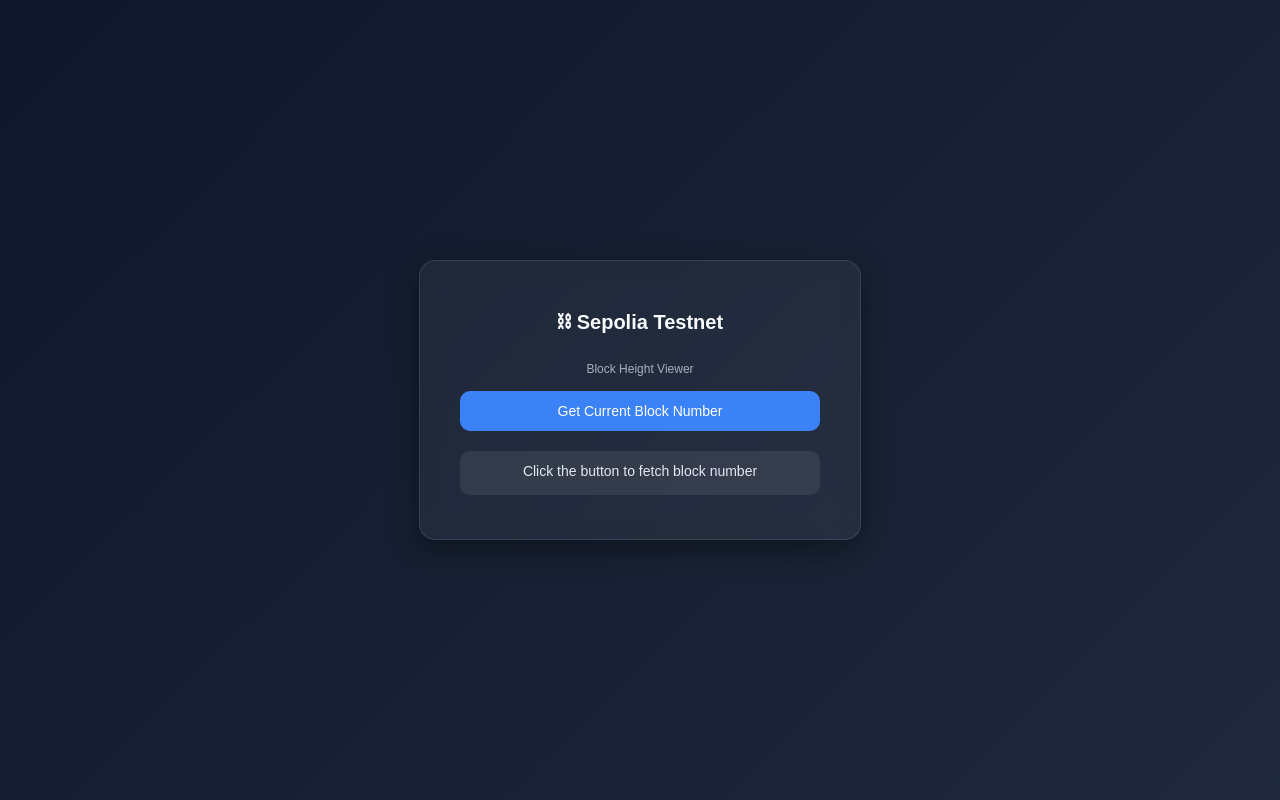
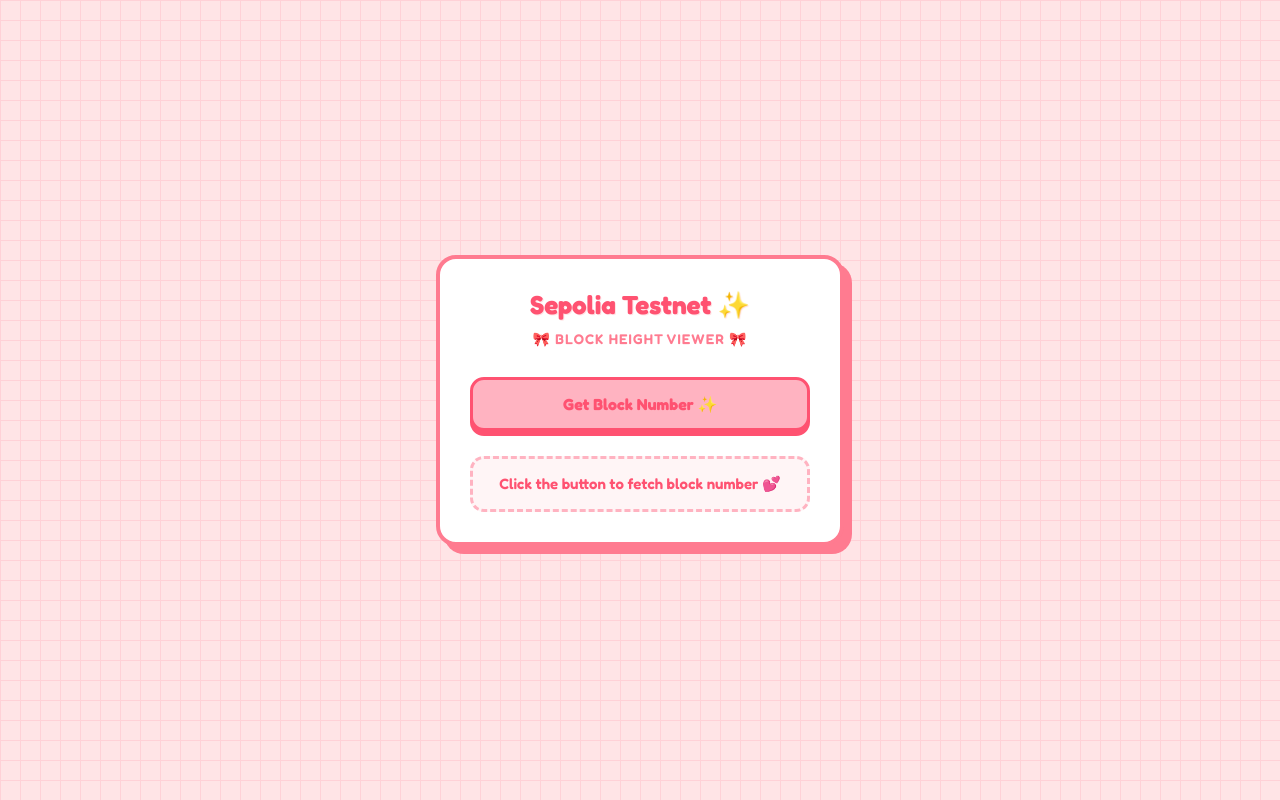
Before and after one commit to makathii/makathii.github.io, a plain HTML site: page index.html in a window 1280 px wide. Drawn offline with nearby package versions, Linux system fonts and the light colour scheme.

Commit message:
girlyfication

```diff
--- a/index.html
+++ b/index.html
@@ -2,85 +2,107 @@
 <html>
 <head>
   <meta charset="UTF-8" />
-  <title>Sepolia Block Height</title>
+  <title>🌸 Sepolia Block Height 🌸</title>
 
   <style>
+    /* Import a cute, playful font */
+    @import url('https://fonts.googleapis.com/css2?family=Fredoka:wght@300..700&display=swap');
+
     body {
       margin: 0;
-      font-family: Arial, Helvetica, sans-serif;
-      background: linear-gradient(135deg, #0f172a, #1e293b);
-      color: #e2e8f0;
+      font-family: 'Fredoka', 'Arial Rounded MT Bold', sans-serif;
+      background-color: #ffe4e6;
+      /* Grid pattern for that retro blocky feel */
+      background-image:
+        linear-gradient(#ffd1d7 1px, transparent 1px),
+        linear-gradient(90deg, #ffd1d7 1px, transparent 1px);
+      background-size: 20px 20px;
       height: 100vh;
       display: flex;
       justify-content: center;
       align-items: center;
     }
 
+    /* Blocky, high-contrast container */
     .card {
-      background: rgba(255, 255, 255, 0.05);
-      padding: 30px 40px;
-      border-radius: 16px;
-      box-shadow: 0 10px 30px rgba(0,0,0,0.4);
+      background: #ffffff;
+      padding: 30px;
+      border-radius: 20px;
+      border: 4px solid #ff7b90;
+      /* Hard, pixel/block-style shadow */
+      box-shadow: 8px 8px 0px #ff7b90;
       text-align: center;
-      width: 360px;
-      backdrop-filter: blur(10px);
-      border: 1px solid rgba(255,255,255,0.1);
+      width: 340px;
     }
 
     h2 {
-      margin-bottom: 20px;
-      font-size: 20px;
-      color: #f8fafc;
+      margin: 0 0 10px 0;
+      font-size: 26px;
+      color: #ff5271;
+      text-shadow: 1px 1px 0px #ffe4e6;
     }
 
+    .label {
+      font-size: 14px;
+      color: #ff7b90;
+      font-weight: 600;
+      text-transform: uppercase;
+      letter-spacing: 1px;
+      margin-bottom: 20px;
+    }
+
+    /* Cute blocky button */
     button {
-      background: #3b82f6;
-      color: white;
-      border: none;
-      padding: 12px 18px;
-      border-radius: 10px;
-      font-size: 14px;
+      background: #ffb3c1;
+      color: #ff5271;
+      border: 3px solid #ff5271;
+      padding: 14px 18px;
+      border-radius: 14px;
+      font-family: 'Fredoka', sans-serif;
+      font-size: 16px;
+      font-weight: 700;
       cursor: pointer;
-      transition: 0.2s ease;
       width: 100%;
       margin-top: 10px;
+      box-shadow: 0px 5px 0px #ff5271;
+      transition: all 0.1s ease;
     }
 
     button:hover {
-      background: #2563eb;
-      transform: translateY(-1px);
+      background: #ffc2cd;
+      transform: translateY(-2px);
+      box-shadow: 0px 7px 0px #ff5271;
     }
 
     button:active {
-      transform: scale(0.98);
+      transform: translateY(5px);
+      box-shadow: 0px 0px 0px #ff5271;
     }
 
+    /* Output box matching the theme */
     #output {
-      margin-top: 20px;
-      padding: 12px;
-      background: rgba(255,255,255,0.08);
-      border-radius: 10px;
-      font-size: 14px;
+      margin-top: 25px;
+      margin-bottom: 0;
+      padding: 15px;
+      background: #fff5f6;
+      border: 3px dashed #ffb3c1;
+      border-radius: 14px;
+      font-size: 15px;
+      color: #ff5271;
+      font-weight: 600;
       min-height: 20px;
-    }
-
-    .label {
-      font-size: 12px;
-      opacity: 0.7;
-      margin-bottom: 5px;
     }
   </style>
 </head>
 
 <body>
   <div class="card">
-    <h2>⛓ Sepolia Testnet</h2>
+    <h2>Sepolia Testnet ✨</h2>
+    <div class="label">🎀 Block Height Viewer 🎀</div>
 
-    <div class="label">Block Height Viewer</div>
+    <button id="btn">Get Block Number ✨</button>
 
-    <button id="btn">Get Current Block Number</button>
-
-    <p id="output">Click the button to fetch block number</p>
+    <p id="output">Click the button to fetch block number 💕</p>
   </div>
 
   <script src="https://cdn.jsdelivr.net/npm/ethers@6.13.4/dist/ethers.umd.min.js"></script>
@@ -92,7 +114,7 @@
     btn.onclick = async () => {
       try {
         if (!window.ethereum) {
-          output.innerText = "MetaMask not installed";
+          output.innerText = "❌ MetaMask not installed";
           return;
         }
 
@@ -102,16 +124,16 @@
 
         const network = await provider.getNetwork();
         if (network.chainId !== 11155111n) {
-          output.innerText = "Please switch MetaMask to Sepolia";
+          output.innerText = "🌸 Please switch MetaMask to Sepolia!";
           return;
         }
 
         const blockNumber = await provider.getBlockNumber();
-        output.innerText = "Current Sepolia block: " + blockNumber;
+        output.innerText = "💖 Current Sepolia block: " + blockNumber;
 
       } catch (e) {
         console.error(e);
-        output.innerText = "Error fetching block number";
+        output.innerText = "😿 Error fetching block number";
       }
     };
   </script>
```
